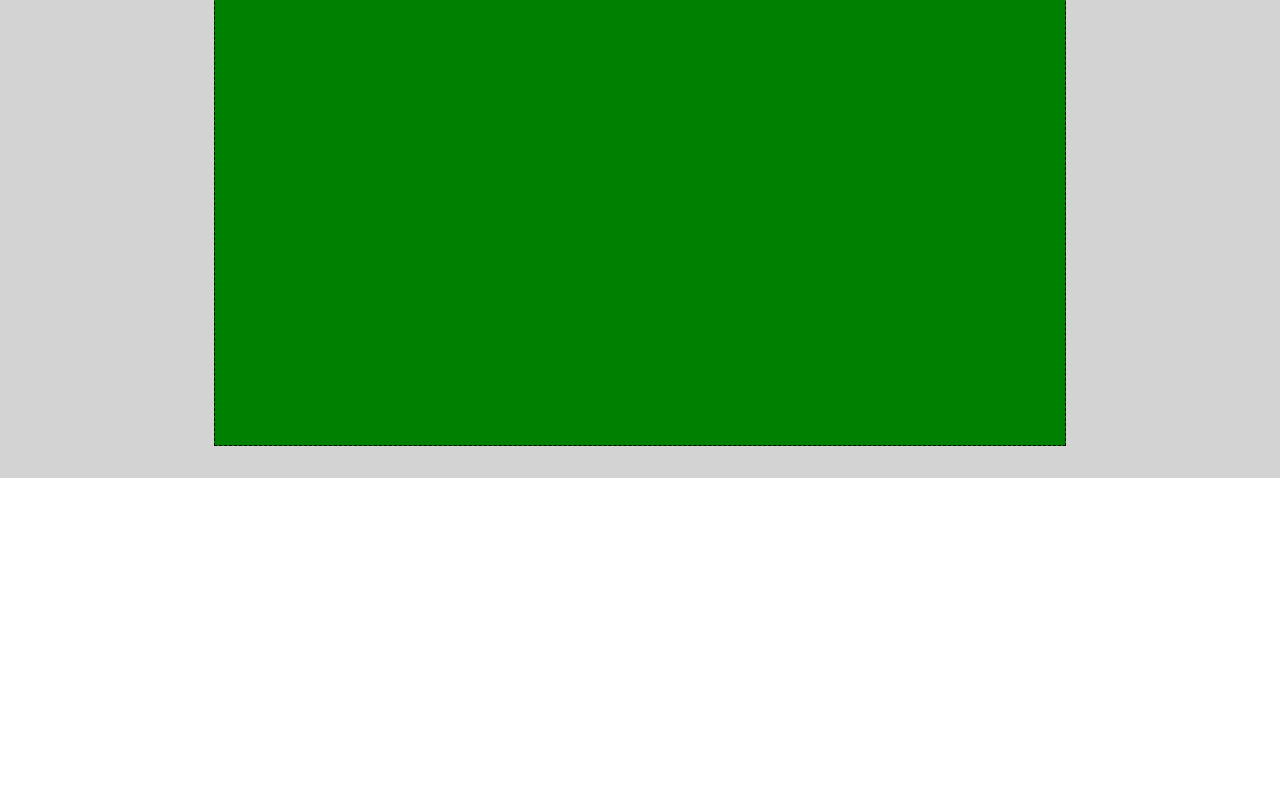
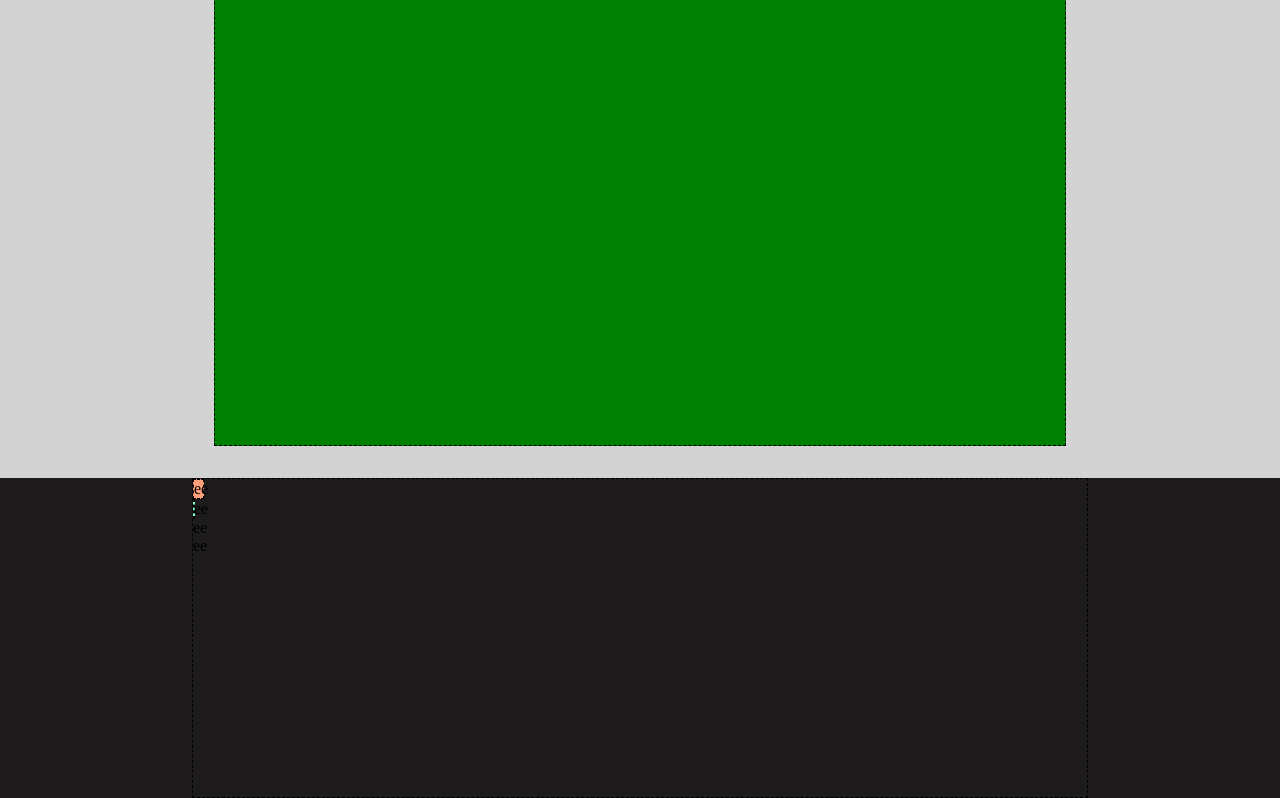
Before and after one commit to MicheleFumi/htmlcss-struttura-discord, a plain HTML site: page index.html in a window 1280 px wide. Shown: the part 1820-2618 px from the top of the page. Before the commit the page ends 2298 px from the top, so only its background shows below. Drawn offline with Linux system fonts and the light colour scheme.

Commit message:
add footer 1stcard

```diff
--- a/assets/css/style.css
+++ b/assets/css/style.css
@@ -79,7 +79,7 @@
 /*#region-2ND CARD */
 
  .sect_2{
-   /*  display: flex; */
+
     padding: 2rem;
     flex-direction: column;
  }
@@ -110,7 +110,7 @@
 /*#region-3RD CARD */
 
  .sect_3{
-    /*  display: flex; */
+
      padding: 2rem;
      flex-direction: column;
      background-color: lightgrey;
@@ -141,7 +141,7 @@
 /*#region-4TH CARD */
 
  .sect_4{
-    /*  display: flex; */
+
      padding: 2rem;
      flex-direction: column;
 
@@ -194,8 +194,51 @@
  /*#endregion-MAIN*/
 
 /*#region-FOOTER */
+.footer{
 
+    background-color: hsl(0, 2%, 11%);
+}
 
+/*#region-1ST CARD */
+
+.sect_2{
+     padding: 2rem;
+     flex-direction: column;
+  }
+
+  .foot_sect_1{
+
+     width: 70%;
+     margin: auto;
+     border: 1px dashed black; /* DEBUG-FEATURE!!! */
+     height: 20rem;
+     display: flex;
+
+  }
+    ._1st_box{
+     width: 70%;
+     background-color:lightsalmon;
+     border: 1px dashed black; /* DEBUG-FEATURE!!! */
+    }
+
+  ._2nd_box{
+     width: 10%;
+     background-color: aquamarine;
+     border: 1px dashed black; /* DEBUG-FEATURE!!! */
+  }
+  ._3nd_box{
+    width: 10%;
+    background-color: aquamarine;
+    border: 1px dashed black; /* DEBUG-FEATURE!!! */
+  }
+
+  ._4snd_box{
+    width: 10%;
+    background-color: aquamarine;
+    border: 1px dashed black; /* DEBUG-FEATURE!!! */
+  }
+
+/*#endregion-1ST CARD */
 
 
 /*#endregion-FOOTER  */
--- a/index.html
+++ b/index.html
@@ -63,6 +63,14 @@
 
     <footer class="footer"><!-- FOOTER CARDS -->
 
+        <section class="foot_sect_1"> <!-- CARD NR 1 -->
+            <div class="foot_fl_2_sq">
+                <div class="_1st_box">ee</div>
+                <div class="_2nd_box">ee</div>
+                <div class="_3rd_box">ee</div>
+                <div class="_4th_box">ee</div>
+            </div>
+        </section>
 
 
     </footer>
```
